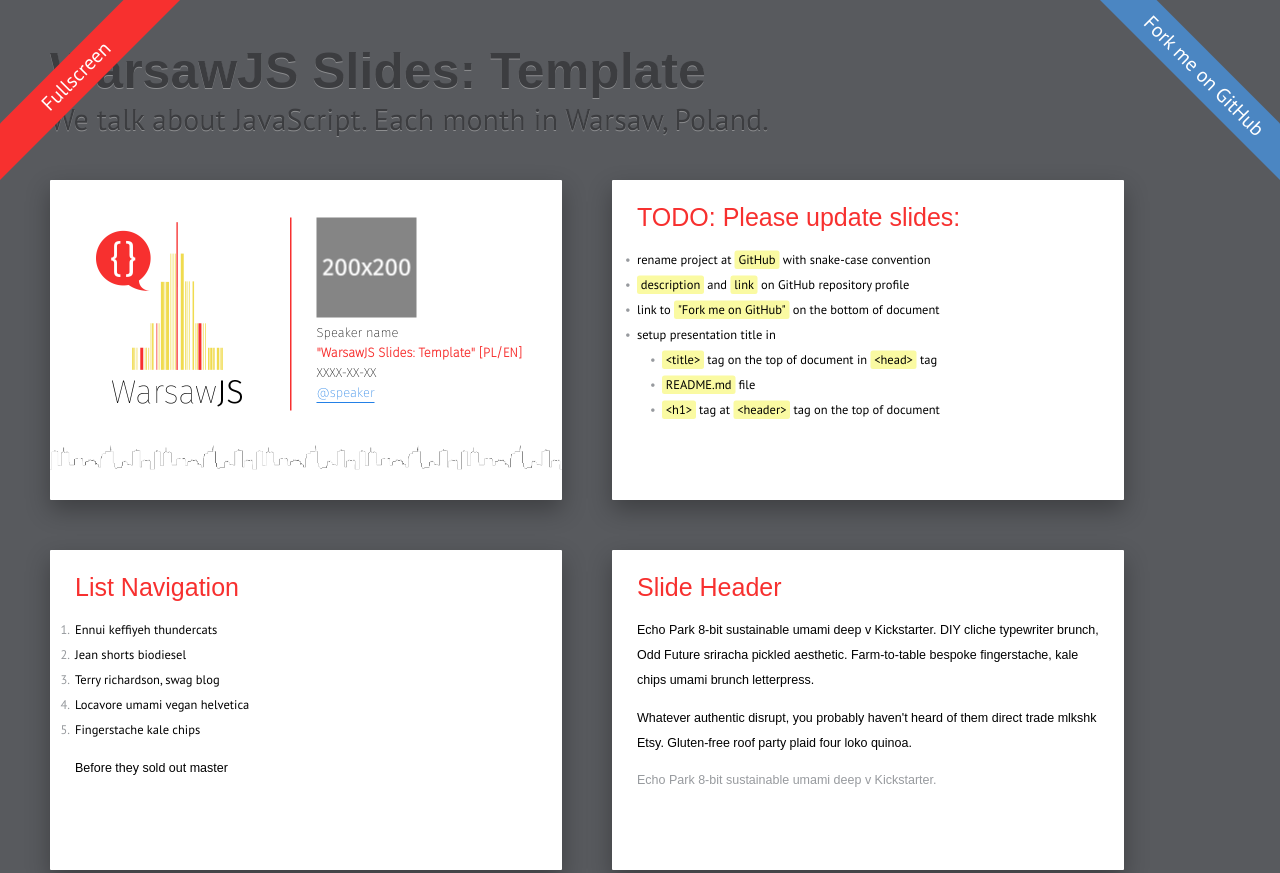
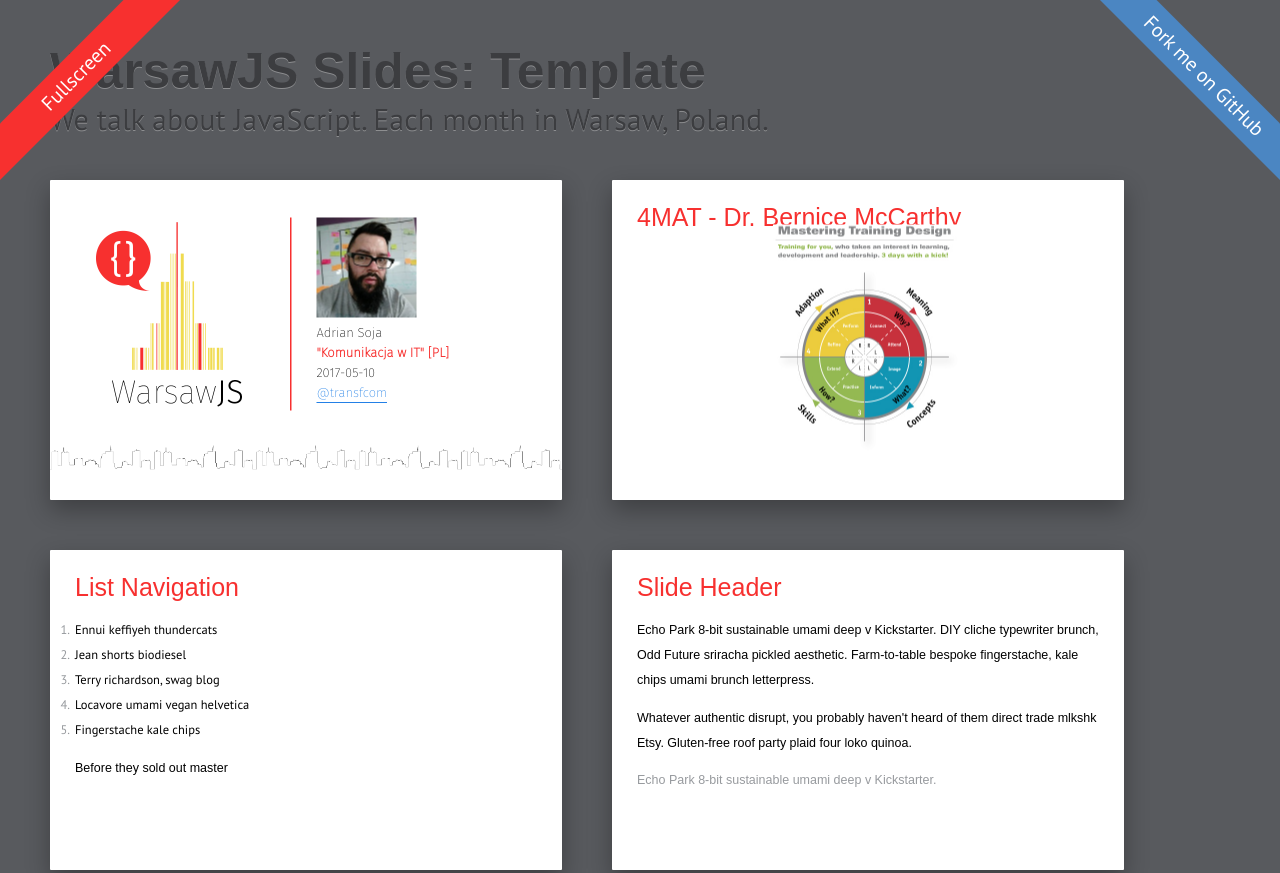
Before and after one commit to saldrian/saldrian.github.io, a plain HTML site: page warsawjs-4mat-tc/index.html in a window 1280 px wide. Shown: the top 873 px of the page. Drawn offline with Linux system fonts and the light colour scheme; a web font is replaced by a local one.

Commit message:
pierwsza strona i 4mat prawie

```diff
--- a/warsawjs-4mat-tc/index.html
+++ b/warsawjs-4mat-tc/index.html
@@ -28,36 +28,25 @@
         </div>
         <div class="details">
             <!-- 1. Avatar -->
-            <img src="pictures/my-avatar.jpg" alt="Speaker"/>
+            <img src="pictures/saldrian.jpg" alt="Speaker"/>
 
             <!-- 2. Speaker -->
-            <h2>Speaker name</h2>
+            <h2>Adrian Soja</h2>
 
             <!-- 3. Presentation title -->
-            <h2><strong>"WarsawJS Slides: Template" [PL/EN]</strong></h2>
+            <h2><strong>"Komunikacja w IT" [PL]</strong></h2>
 
             <!-- 4. Presentation date -->
-            <h2>XXXX-XX-XX</h2>
+            <h2>2017-05-10</h2>
 
             <!-- 5. Contact the speaker -->
-            <h2><a href="http://twitter.com/speaker">@speaker</a></h2>
+            <h2><a href="http://twitter.com/transfcom">@transfcom</a></h2>
         </div>
     </section>
 
     <section class="slide compact">
-        <h2>TODO: Please update slides:</h2>
-        <ul>
-            <li>rename project at <mark>GitHub</mark> with snake-case convention</li>
-            <li><mark>description</mark> and <mark>link</mark> on GitHub repository profile</li>
-            <li>link to <mark>"Fork me on GitHub"</mark> on the bottom of document</li>
-            <li>setup presentation title in
-                <ul>
-                    <li><mark>&lt;title&gt;</mark> tag on the top of document in <mark>&lt;head&gt;</mark> tag</li>
-                    <li><mark>README.md</mark> file</li>
-                    <li><mark>&lt;h1&gt;</mark> tag at <mark>&lt;header&gt;</mark> tag on the top of document</li>
-                </ul>
-            </li>
-        </ul>
+        <h2>4MAT - Dr. Bernice McCarthy</h2>
+        <img class="place" src="pictures/4mat.jpg" alt="">
     </section>
 
     <section class="slide compact">
```
Also changed, not shown: warsawjs-4mat-tc/pictures/4mat.jpg (added), warsawjs-4mat-tc/pictures/saldrian.jpg (added).
